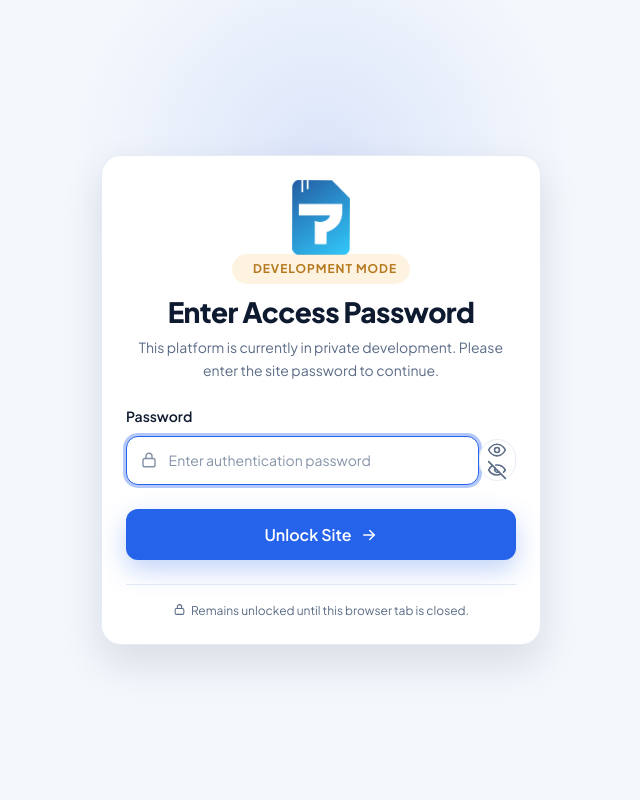
After one commit to vixtor-e86/tgsims, a Flask app: page /site-unlock in a window 1280 px wide. The commit adds this page. Shown: the whole page, without its empty margins (319-959 px from the left). Run offline with Flask 3, Linux system fonts and the light colour scheme.

Commit message:
authentication

```diff
--- a/app/__init__.py
+++ b/app/__init__.py
@@ -1,5 +1,5 @@
 
-from flask import Flask, session
+from flask import Flask, session, request, redirect, url_for
 from app.config import Config
 
 # Single source of truth for USD->NGN display conversion (frontend mirrors this).
@@ -9,6 +9,7 @@ NGN_PER_USD = 1600
 def create_app(config_class=Config):
     app = Flask(__name__)
     app.config.from_object(config_class)
+    app.config['SESSION_PERMANENT'] = False
 
     # Register Blueprints
     from app.routes.public import public_bp
@@ -26,6 +27,20 @@ def create_app(config_class=Config):
     app.register_blueprint(wallet_bp)
     app.register_blueprint(account_bp)
     app.register_blueprint(api_bp)
+
+    @app.before_request
+    def dev_gate_protect():
+        """Ensure visitor has entered access password before viewing any page."""
+        # Whitelist static assets, favicon, and the unlock page
+        if request.path.startswith('/static') or request.path == '/favicon.ico':
+            return None
+        if request.endpoint == 'public.site_unlock':
+            return None
+
+        # Check if site is unlocked in this browser session
+        if not session.get('site_unlocked'):
+            next_url = request.full_path if request.query_string else request.path
+            return redirect(url_for('public.site_unlock', next=next_url))
 
     @app.context_processor
     def inject_globals():
--- a/app/config.py
+++ b/app/config.py
@@ -12,3 +12,4 @@ class Config:
     SIM_PROVIDER_BASE_URL = os.getenv('SIM_PROVIDER_BASE_URL', '')
     PAYMENT_SECRET_KEY = os.getenv('PAYMENT_SECRET_KEY', '')
     PAYMENT_PUBLIC_KEY = os.getenv('PAYMENT_PUBLIC_KEY', '')
+    DEV_PASSWORD = os.getenv('DEV_PASSWORD', 'Icui4cu')
--- a/app/routes/public.py
+++ b/app/routes/public.py
@@ -1,5 +1,4 @@
-"""Public-facing routes (no auth required): the marketing landing page."""
-from flask import Blueprint, render_template, send_from_directory, current_app
+from flask import Blueprint, render_template, send_from_directory, current_app, request, redirect, url_for, session
 import os
 
 public_bp = Blueprint('public', __name__)
@@ -9,6 +8,30 @@ public_bp = Blueprint('public', __name__)
 def favicon():
     return send_from_directory(os.path.join(current_app.root_path, 'static', 'img'),
                                'logo.png', mimetype='image/png')
+
+
+@public_bp.route('/site-unlock', methods=['GET', 'POST'])
+def site_unlock():
+    """Private development gate  -  requires authentication password to access the live site."""
+    next_url = request.args.get('next') or url_for('public.landing')
+    if not next_url.startswith('/') or next_url.startswith('//'):
+        next_url = url_for('public.landing')
+
+    if session.get('site_unlocked'):
+        return redirect(next_url)
+
+    error = None
+    if request.method == 'POST':
+        password = request.form.get('password', '').strip()
+        expected = current_app.config.get('DEV_PASSWORD', 'Icui4cu')
+        if password == expected:
+            session['site_unlocked'] = True
+            session.permanent = False
+            return redirect(next_url)
+        else:
+            error = "Invalid access password. Please try again."
+
+    return render_template('public/site_unlock.html', error=error, next_url=next_url)
 
 
 @public_bp.route('/')
--- a/app/static/css/pages.css
+++ b/app/static/css/pages.css
@@ -1577,4 +1577,85 @@
   .ref-share { flex-direction: column; }
   .ref-steps { grid-template-columns: 1fr; }
 }
-/* CONT_PAGES_2 */
+
+/* ==========================================================================
+   DEVELOPMENT ACCESS GATE
+   ========================================================================== */
+.dev-gate-page {
+  min-height: 100vh;
+  display: grid;
+  place-items: center;
+  padding: var(--sp-6) var(--sp-4);
+  background: var(--bg);
+  position: relative;
+  overflow: hidden;
+}
+.dev-gate-page::before {
+  content: "";
+  position: absolute;
+  top: 20%; left: 50%;
+  transform: translate(-50%, -50%);
+  width: 500px; height: 500px;
+  border-radius: 50%;
+  background: radial-gradient(circle, rgba(37, 99, 235, 0.12), transparent 70%);
+  pointer-events: none;
+  z-index: 0;
+}
+.dev-gate-container {
+  width: 100%;
+  max-width: 440px;
+  position: relative;
+  z-index: 1;
+}
+.dev-gate-card {
+  box-shadow: var(--shadow-lg);
+  border: 1px solid var(--border);
+  border-radius: var(--r-xl);
+  backdrop-filter: blur(16px);
+}
+.dev-gate-logo {
+  width: 58px; height: 58px;
+  margin: 0 auto var(--sp-3);
+  display: grid; place-items: center;
+}
+.dev-gate-logo img {
+  width: 100%; height: 100%; object-fit: contain;
+}
+.dev-gate-badge {
+  display: inline-flex;
+  align-items: center;
+  gap: var(--sp-2);
+  padding: 0.35rem 0.8rem;
+  border-radius: var(--r-full);
+  background: rgba(245, 158, 11, 0.12);
+  color: var(--warning);
+  font-size: var(--fs-xs);
+  font-weight: var(--fw-bold);
+  letter-spacing: 0.08em;
+  margin-bottom: var(--sp-3);
+}
+.dev-gate-title {
+  font-size: var(--fs-xl);
+  font-weight: var(--fw-extra);
+  letter-spacing: -0.02em;
+  color: var(--text);
+  margin-bottom: var(--sp-2);
+}
+.dev-gate-subtitle {
+  font-size: var(--fs-sm);
+  color: var(--text-muted);
+  line-height: var(--lh-base);
+  max-width: 36ch;
+  margin-inline: auto;
+}
+.dev-gate-footer {
+  margin-top: var(--sp-6);
+  padding-top: var(--sp-4);
+  border-top: 1px solid var(--border);
+}
+.dev-gate-footer svg {
+  width: 13px; height: 13px;
+  vertical-align: -1px;
+  display: inline-block;
+  margin-right: 3px;
+}
--- /dev/null
+++ b/app/templates/public/site_unlock.html
@@ -0,0 +1,66 @@
+{% extends "layouts/base.html" %}
+{% from "partials/icons.html" import icon %}
+
+{% block title %}Site Locked | {{ BRAND }} Development Mode{% endblock %}
+
+{% block body %}
+<div class="auth-page dev-gate-page">
+  <div class="dev-gate-container">
+    <div class="card card-pad dev-gate-card">
+      <div class="text-center" style="margin-bottom: var(--sp-6);">
+        <div class="dev-gate-logo">
+          <img src="{{ url_for('static', filename='img/logo.png') }}" alt="{{ BRAND }} logo">
+        </div>
+        <div class="dev-gate-badge">
+          <span class="live-dot" style="background:#f59e0b;"></span> DEVELOPMENT MODE
+        </div>
+        <h1 class="dev-gate-title">Enter Access Password</h1>
+        <p class="dev-gate-subtitle">
+          This platform is currently in private development. Please enter the site password to continue.
+        </p>
+      </div>
+
+      {% if error %}
+      <div class="alert alert-danger" style="margin-bottom: var(--sp-5);">
+        {{ icon('shield') }}
+        <span>{{ error }}</span>
+      </div>
+      {% endif %}
+
+      <form method="POST" action="{{ url_for('public.site_unlock', next=next_url) }}" class="dev-gate-form">
+        <div class="field" style="margin-bottom: var(--sp-6);">
+          <label class="label" for="site-password">Password</label>
+          <div class="input-group">
+            <span class="input-icon">{{ icon('lock') }}</span>
+            <input class="input"
+                   id="site-password"
+                   name="password"
+                   type="password"
+                   placeholder="Enter authentication password"
+                   autocomplete="current-password"
+                   autofocus
+                   required>
+            <button class="icon-btn input-affix-btn"
+                    data-password-toggle
+                    type="button"
+                    aria-label="Show password">
+              {{ icon('eye', 'i-eye') }}
+              {{ icon('eye-off', 'i-eye-off') }}
+            </button>
+          </div>
+        </div>
+
+        <button type="submit" class="btn btn-primary btn-block btn-lg">
+          Unlock Site {{ icon('arrow-right') }}
+        </button>
+      </form>
+
+      <div class="dev-gate-footer">
+        <p class="text-center text-muted" style="font-size: var(--fs-xs); margin: 0;">
+          {{ icon('lock') }} Remains unlocked until this browser tab is closed.
+        </p>
+      </div>
+    </div>
+  </div>
+</div>
+{% endblock %}
```
